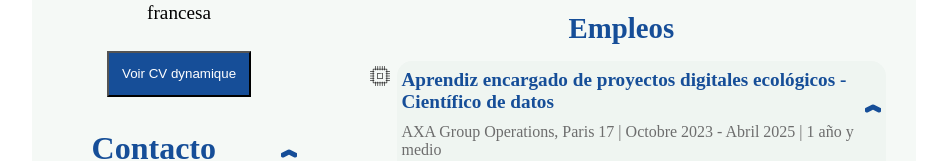
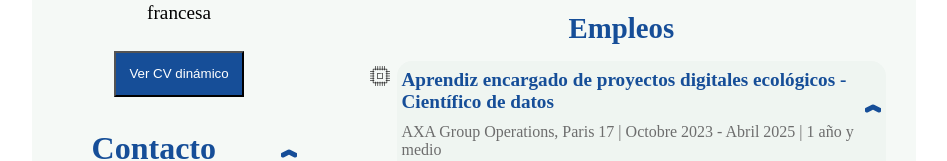
Before and after one commit to felixmortas/felixmortas.github.io, a plain HTML site: page CV/cv_es.html in a window 1280 px wide. Shown: the part 307-468 px from the top of the page, without its empty margins (166-1113 px from the left). Drawn offline with nearby package versions, Linux system fonts and the light colour scheme.

Commit message:
minor fix

```diff
--- a/CV/cv_es.html
+++ b/CV/cv_es.html
@@ -75,7 +75,7 @@
 						Soltero, 26 años,<br />Permiso de conducir B, nacionalidad francesa
 					</p>
 					 <div class = "div-button-go-map">
-						<button class = "map-button go-map">Voir CV dynamique</button>
+						<button class = "map-button go-map">Ver CV dinámico</button>
 					</div>
 				</div>
 
```
